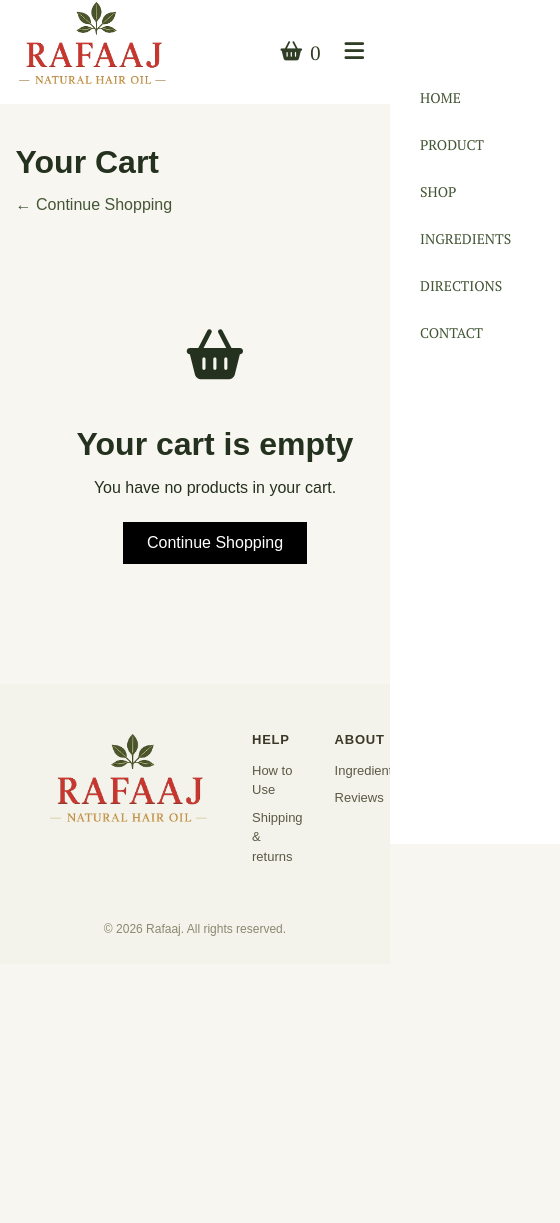
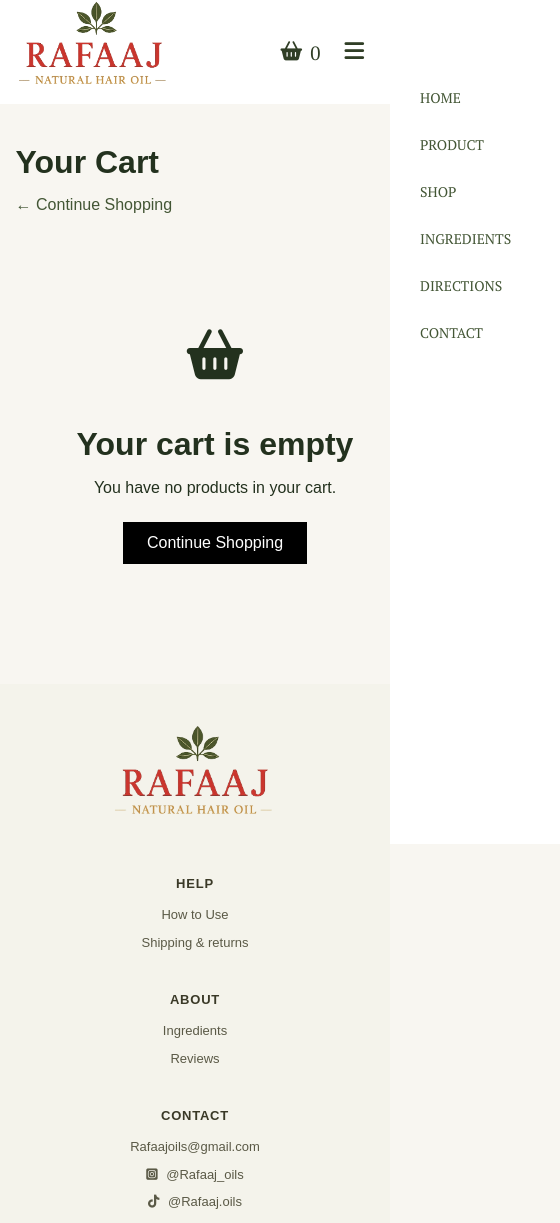
Before and after one commit to ruoqiaa/rafaaj-oils, a plain HTML site: page cart.html in a window 390 px wide. Shown: the top 1223 px of the page, 560 px wide, since content can reach past the window. Before the commit the page ends 964 px from the top, so only its background shows below. Drawn offline with Linux system fonts and the light colour scheme.

Commit message:
Test mobile footer fix

```diff
--- a/components.css
+++ b/components.css
@@ -384,6 +384,17 @@
     margin: 0;
 }
 
+@media (max-width: 768px) {
+    .footer-grid {
+        grid-template-columns: 1fr;
+        text-align: center;
+    }
+
+    #footer {
+        padding: 40px 20px;
+    }
+}
+
 @media (max-width: 800px) {
   .product-showcase {
     display: flex;
--- a/global.css
+++ b/global.css
@@ -8,3 +8,7 @@
     padding: 0;
     font-family: "PT Serif", serif;
 }
+
+html, body {
+    overflow-x: hidden;
+}
```
